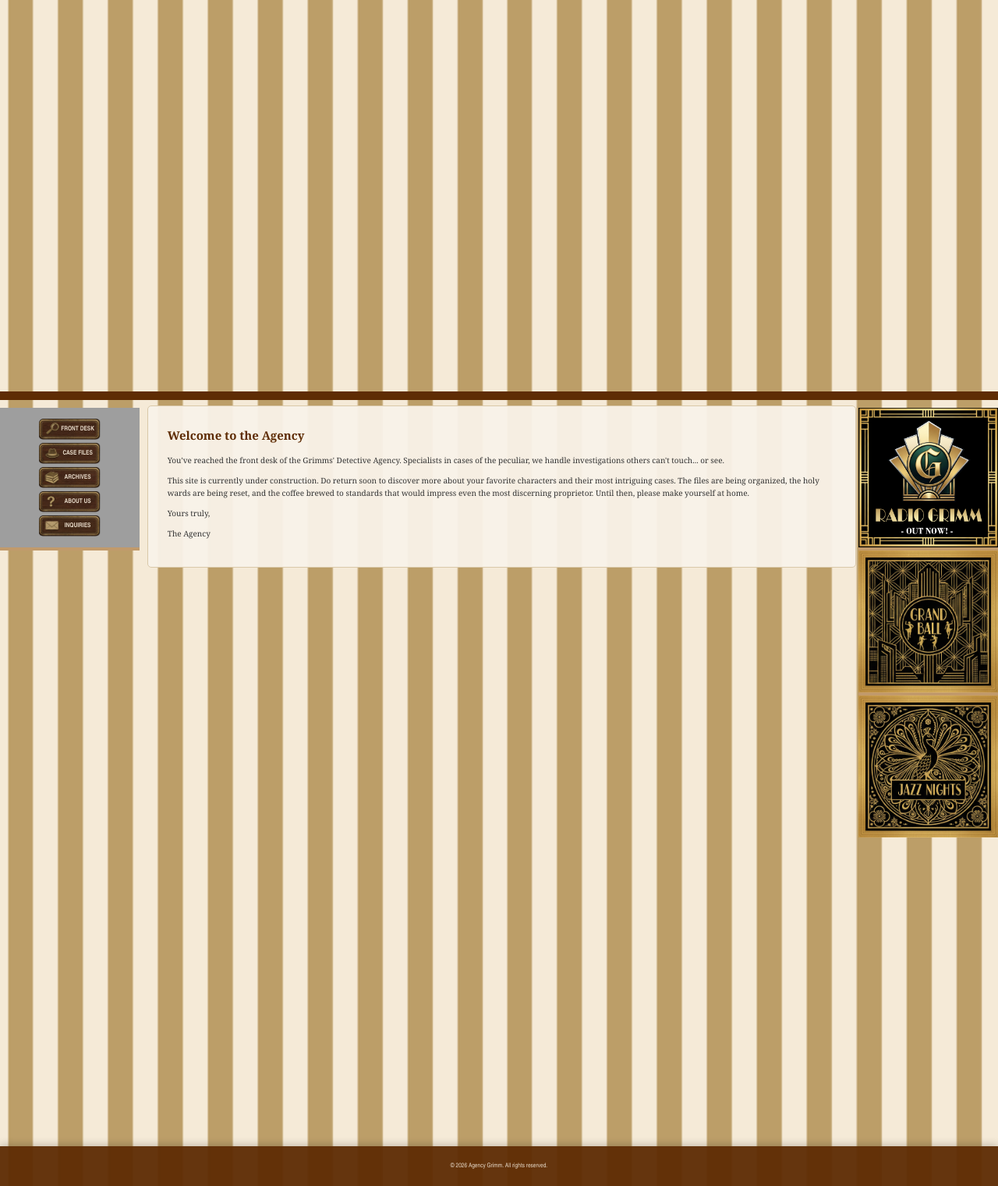
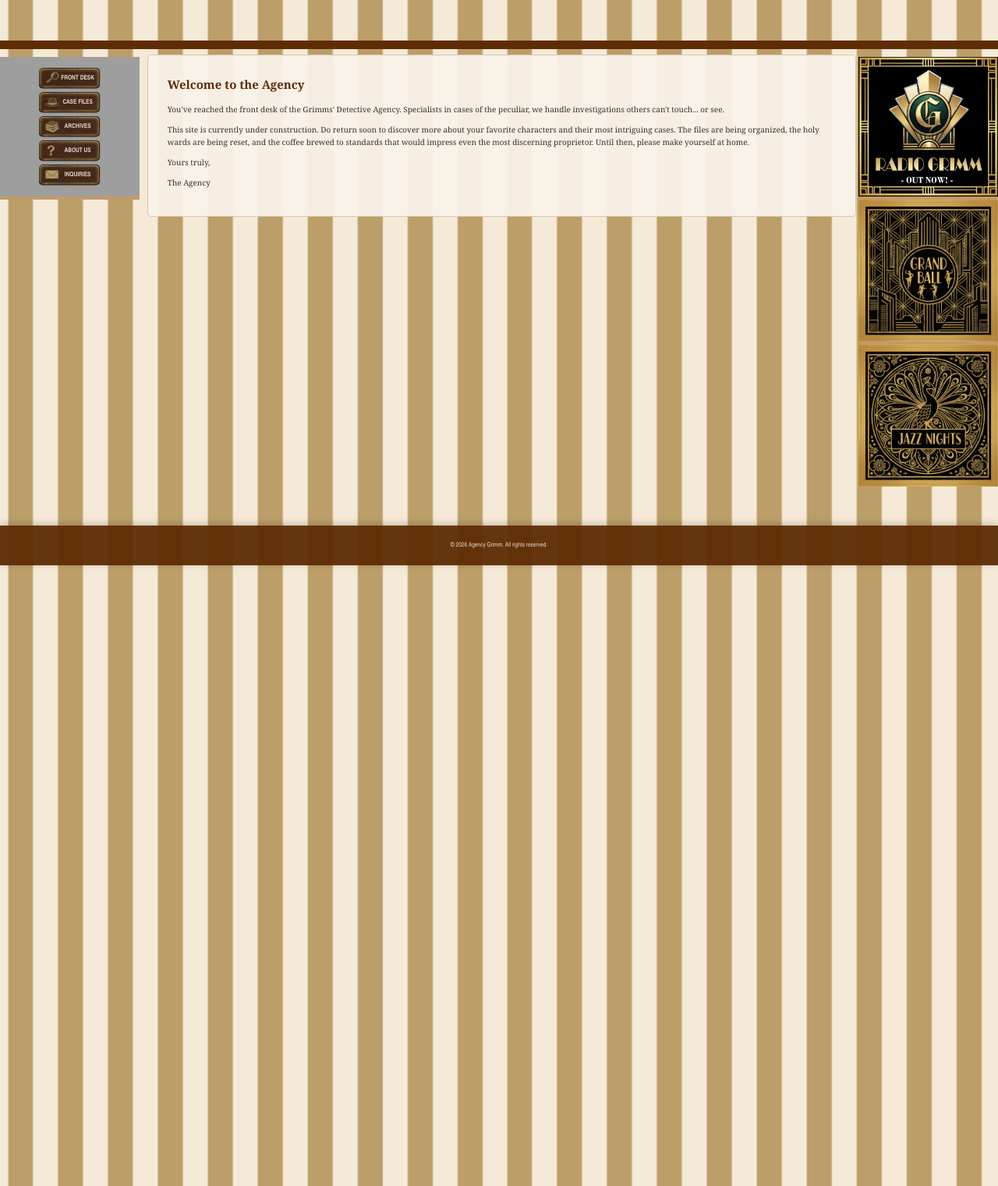
Before and after one commit to johnhopes-collab/grimmsdetectiveagency, a Jekyll site: the page built from index.html, in a window 1280 px wide. Shown: the part 692-2213 px from the top of the page at 78% size. Built offline with Jekyll 4.4.1, drawn with Linux system fonts in a browser that asks for light colours; grey boxes are pictures that could not be loaded.

Commit message:
Adjust margin and min-height for content container

```diff
--- a/assets/css/style.scss
+++ b/assets/css/style.scss
@@ -69,10 +69,10 @@ body {
 /* Create a fixed-ratio container system */
 .content-container {
     position: relative;
-    margin-top: 60vh;
+    margin-top: 10vh;
     z-index: 1;
     display: flex;
-    min-height: 100vh;
+    min-height: 20vh;
     width: 100%;
     box-sizing: border-box;
     padding: 0;
```
